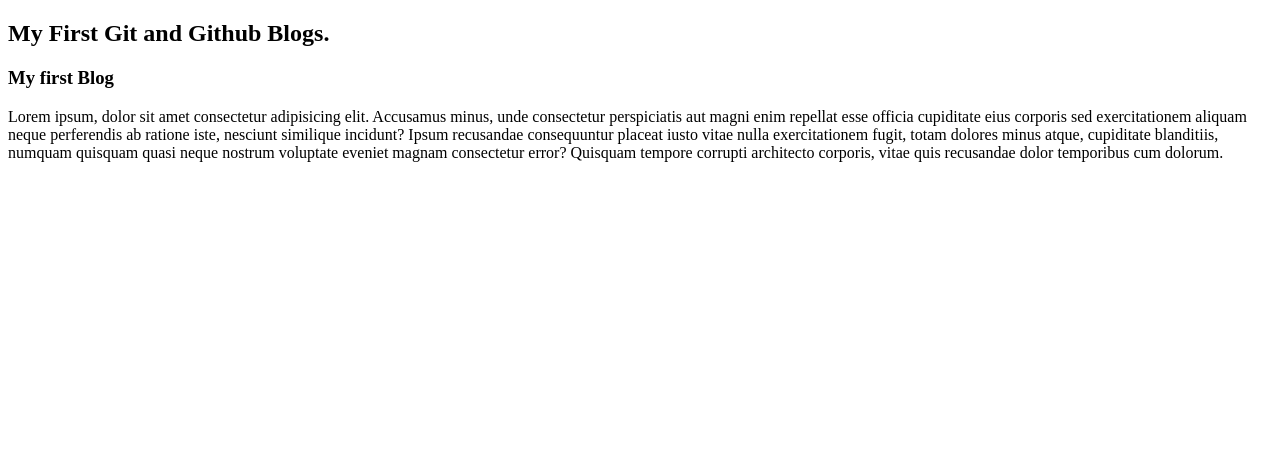
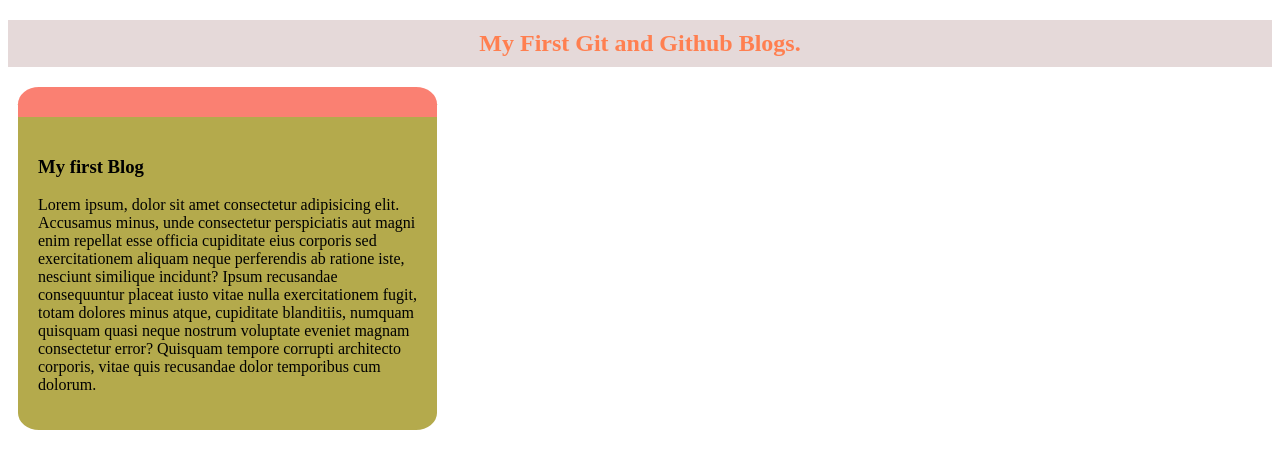
Before and after one commit to tarikul-tareef/git-repo-check-second, a plain HTML site: page index.html in a window 1280 px wide. Drawn offline with Linux system fonts and the light colour scheme.

Commit message:
style.css addde

```diff
--- a/Styles/style.css
+++ b/Styles/style.css
@@ -0,0 +1,18 @@
+h2 {
+  text-align: center;
+  font-size: 64;
+  font-weight: 900;
+  color: coral;
+  background-color: rgba(177, 142, 142, 0.336);
+  padding: 10px 0;
+}
+
+div {
+  background-color: rgb(180, 170, 76);
+  padding: 20px;
+  margin-bottom: 10px;
+  border-top: 30px solid salmon;
+  border-radius: 5%;
+  width: 30%;
+  margin: 10px;
+}
--- a/index.html
+++ b/index.html
@@ -1,15 +1,24 @@
 <!DOCTYPE html>
 <html lang="en">
+
 <head>
   <meta charset="UTF-8">
   <meta name="viewport" content="width=device-width, initial-scale=1.0">
   <title>My First Github Blog</title>
+  <link rel="stylesheet" href="Styles/style.css">
 </head>
+
 <body>
   <h2>My First Git and Github Blogs.</h2>
   <div>
     <h3>My first Blog</h3>
-    <p>Lorem ipsum, dolor sit amet consectetur adipisicing elit. Accusamus minus, unde consectetur perspiciatis aut magni enim repellat esse officia cupiditate eius corporis sed exercitationem aliquam neque perferendis ab ratione iste, nesciunt similique incidunt? Ipsum recusandae consequuntur placeat iusto vitae nulla exercitationem fugit, totam dolores minus atque, cupiditate blanditiis, numquam quisquam quasi neque nostrum voluptate eveniet magnam consectetur error? Quisquam tempore corrupti architecto corporis, vitae quis recusandae dolor temporibus cum dolorum.</p>
+    <p>Lorem ipsum, dolor sit amet consectetur adipisicing elit. Accusamus minus, unde consectetur perspiciatis aut
+      magni enim repellat esse officia cupiditate eius corporis sed exercitationem aliquam neque perferendis ab ratione
+      iste, nesciunt similique incidunt? Ipsum recusandae consequuntur placeat iusto vitae nulla exercitationem fugit,
+      totam dolores minus atque, cupiditate blanditiis, numquam quisquam quasi neque nostrum voluptate eveniet magnam
+      consectetur error? Quisquam tempore corrupti architecto corporis, vitae quis recusandae dolor temporibus cum
+      dolorum.</p>
   </div>
 </body>
+
 </html>
```
